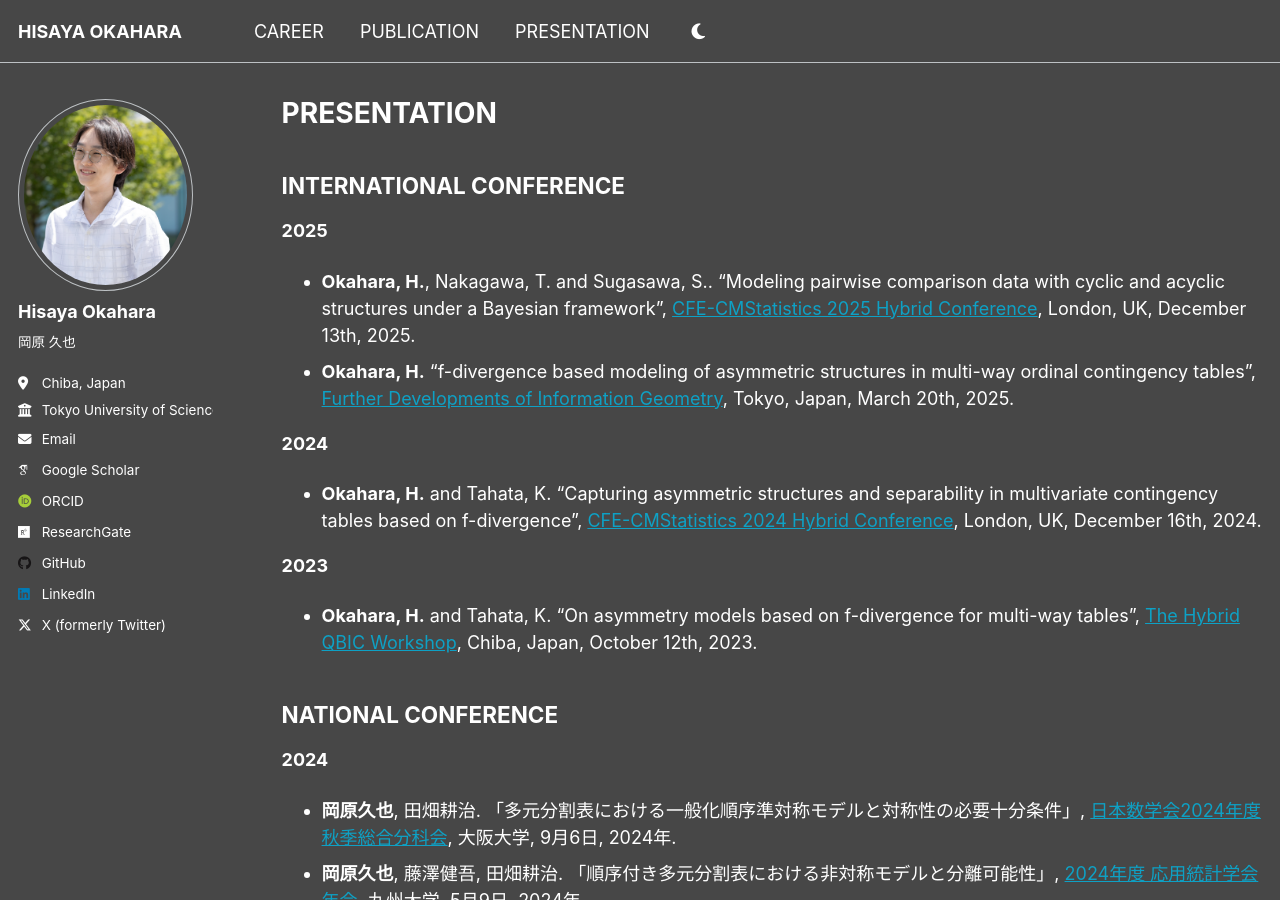
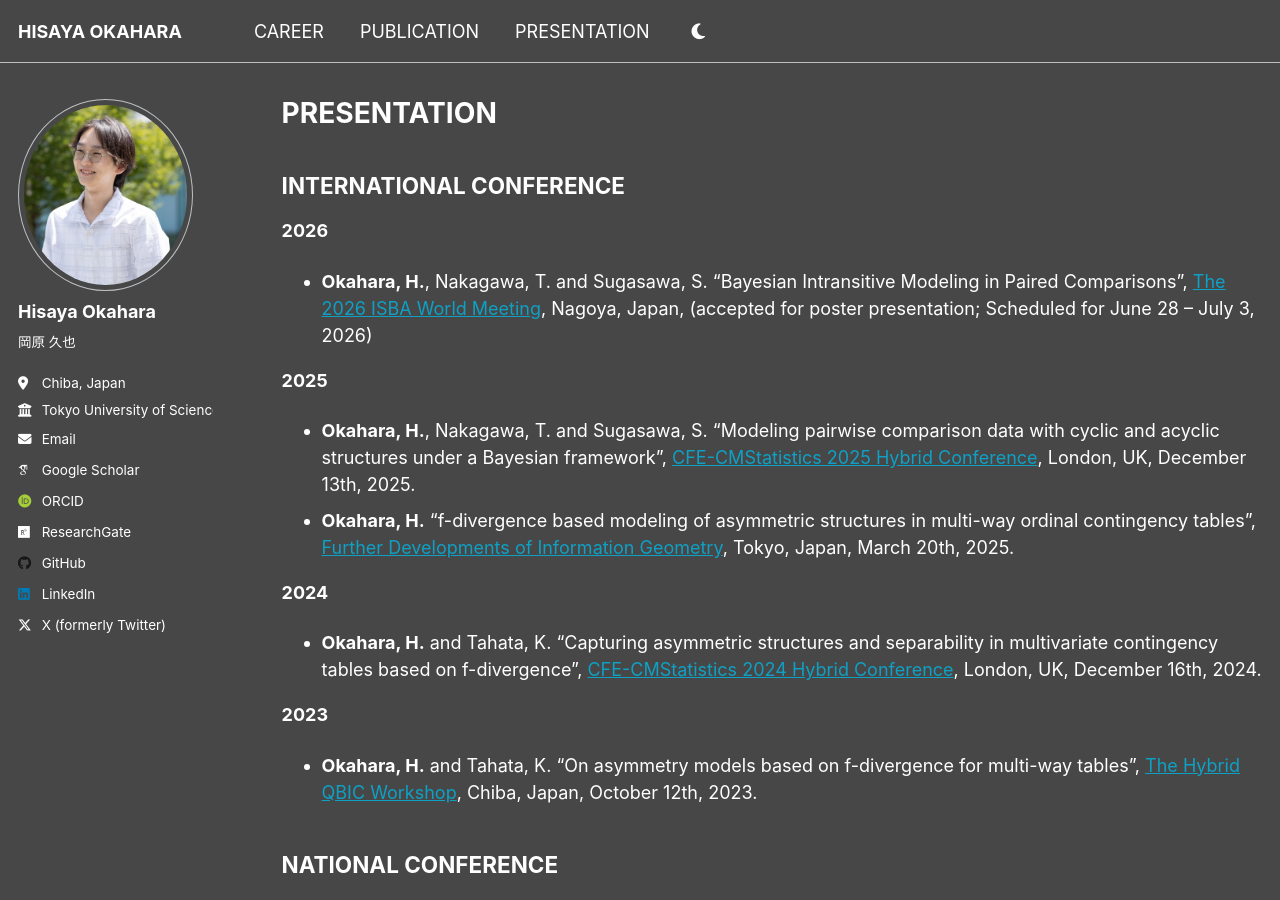
Before and after one commit to h-okahara/h-okahara.github.io, a Jekyll site: the page built from _pages/presentation.md, in a window 1280 px wide and 900 px high. Built offline with Jekyll 4.4.1, drawn with Linux system fonts in a browser that asks for light colours; some web fonts are replaced.

Commit message:
Update presentation.md

```diff
--- a/_pages/presentation.md
+++ b/_pages/presentation.md
@@ -6,9 +6,12 @@ author_profile: true
 ---
 
 ## INTERNATIONAL CONFERENCE
+**2026**
+- **Okahara, H.**, Nakagawa, T. and Sugasawa, S. "Bayesian Intransitive Modeling in Paired Comparisons", [The 2026 ISBA World Meeting](https://isba2026.github.io/),
+  Nagoya, Japan, (accepted for poster presentation; Scheduled for June 28 – July 3, 2026)
 
 **2025**
-- **Okahara, H.**, Nakagawa, T. and Sugasawa, S.. "Modeling pairwise comparison data with cyclic and acyclic structures under a Bayesian framework", [CFE-CMStatistics 2025 Hybrid Conference](https://www.cmstatistics.org//CFECMStatistics2025/index.php), London, UK, December 13th, 2025.
+- **Okahara, H.**, Nakagawa, T. and Sugasawa, S. "Modeling pairwise comparison data with cyclic and acyclic structures under a Bayesian framework", [CFE-CMStatistics 2025 Hybrid Conference](https://www.cmstatistics.org//CFECMStatistics2025/index.php), London, UK, December 13th, 2025.
 - **Okahara, H.** "f-divergence based modeling of asymmetric structures in multi-way ordinal contingency tables", [Further Developments of Information Geometry](https://sites.google.com/view/fdig2025/), Tokyo, Japan, March 20th, 2025.
 
 **2024**
```
